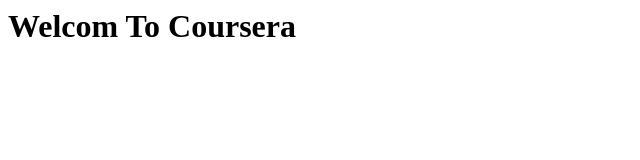
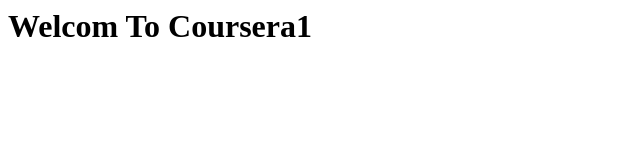
Before and after one commit to negasigg/angular1, a plain HTML site: page index.html in a window 1280 px wide. Shown: the full height of the page, 0-640 px from the left. Drawn offline with Linux system fonts and the light colour scheme.

Commit message:
Update index.html

```diff
--- a/index.html
+++ b/index.html
@@ -1,6 +1,6 @@
 <html>
 <title>coursera example</title>
 <body>
-	<h1>Welcom To Coursera</h1>
+	<h1>Welcom To Coursera1</h1>
 </body>
 </html>
```
